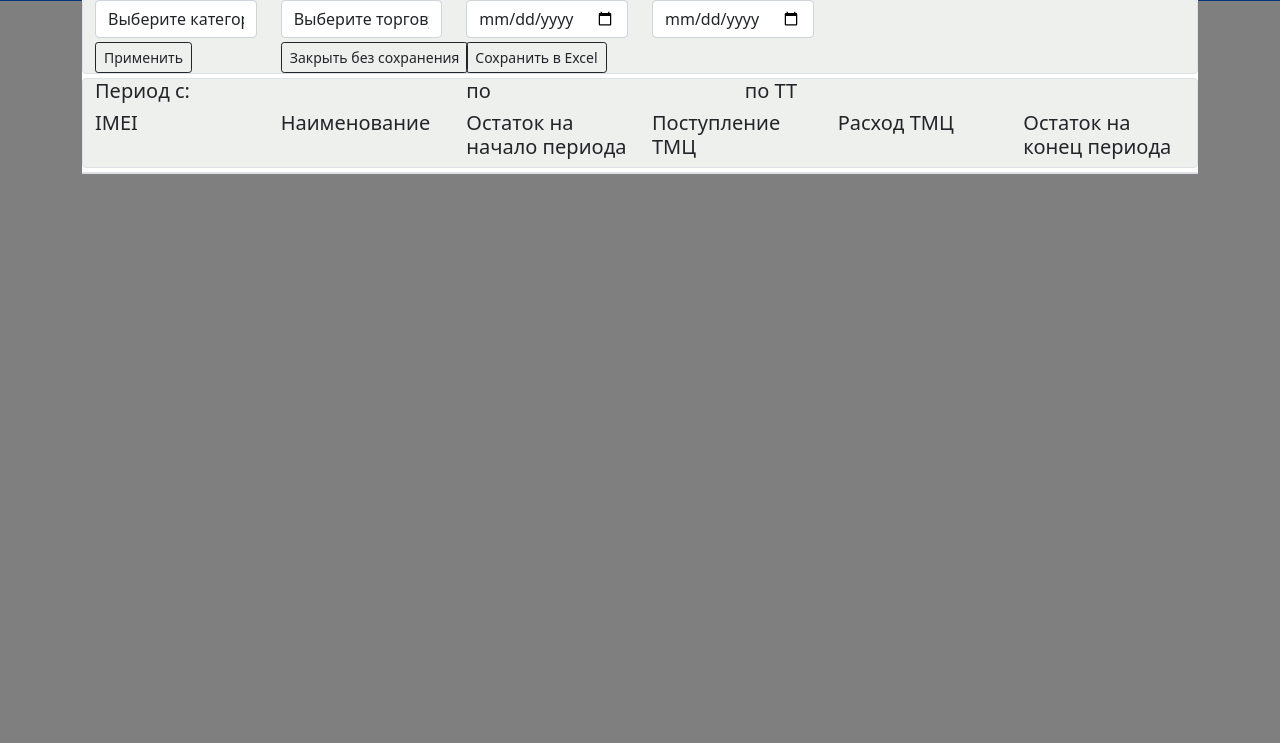
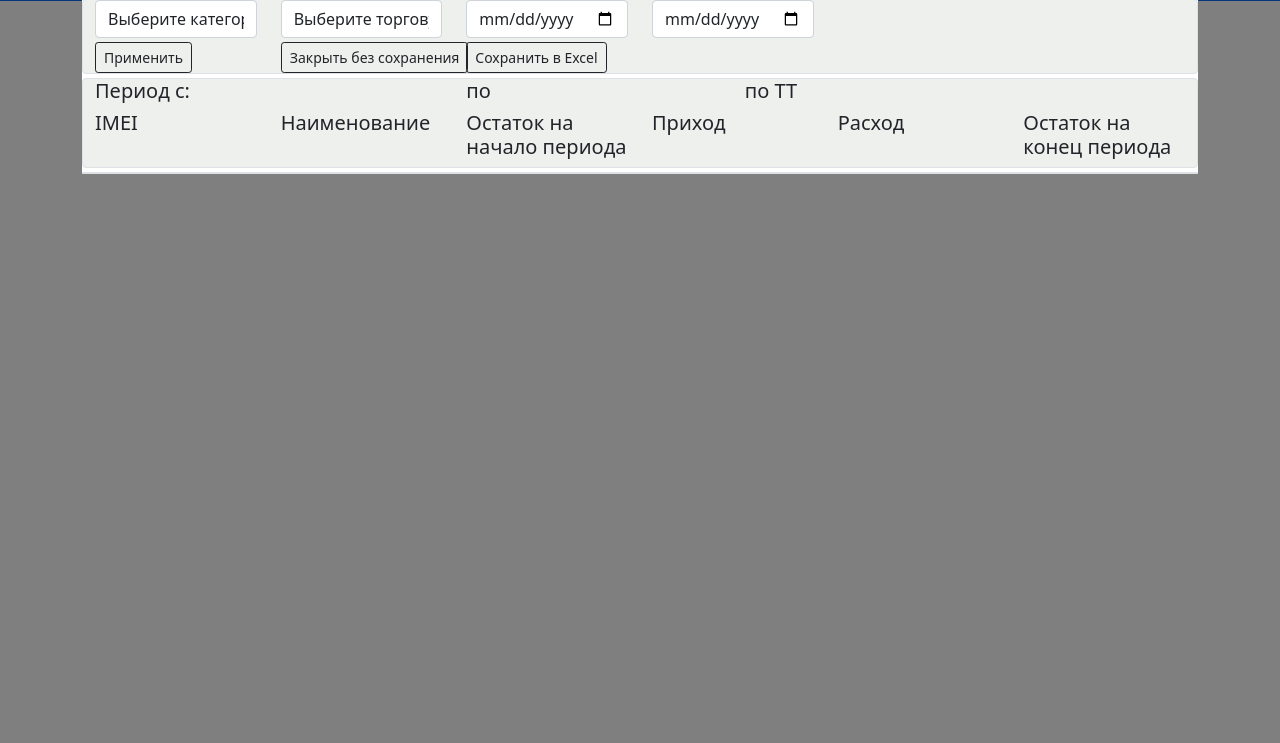
Before and after one commit to NetMaster1/new_rms, a Django app: a page that uses templates/reports/remainder_report_dynamic.html in a window 1280 px wide. Shown: the part 57-800 px from the top of the page. Run offline with Django 3.2, Linux system fonts and the light colour scheme; tables that the repository leaves empty hold one stand-in row (values such as "Sample post"); parts of the project's set-up code (start-up, migrations or seed data) failed here and were passed over.

Commit message:
minor editions

```diff
--- a/app_reports/views.py
+++ b/app_reports/views.py
@@ -818,7 +818,7 @@
                     initial_remainder=remainder_start,
                     end_remainder=remainder_end,
                 )
-        reports = ReportTemp.objects.filter(report_id=report_id)
+        reports = ReportTemp.objects.filter(report_id=report_id).order_by('name')
         context = {
             "reports": reports,
             "shops": shops,
--- a/templates/reports/remainder_report_dynamic.html
+++ b/templates/reports/remainder_report_dynamic.html
@@ -90,10 +90,10 @@
             </div>
 
             <div class="col-2">
-                <h5>Поступление ТМЦ</h5>
+                <h5>Приход</h5>
             </div>
             <div class="col-2">
-                <h5>Расход ТМЦ</h5>
+                <h5>Расход</h5>
             </div>
             <div class="col-2">
                 <h5>Остаток на конец периода</h5>
@@ -105,7 +105,7 @@
         {% for report in reports %}
         <div class="row m-auto">
             <div class="col-2">{{report.imei}}</div>
-            <div class="col-2">{{report.name}}</div>
+            <div class="col-3">{{report.name}}</div>
             <div class="col-2">{{report.initial_remainder}}</div>
             {% if report.quantity_in > 0%}
             <div class="col-2">{{report.quantity_in}}</div>
```
